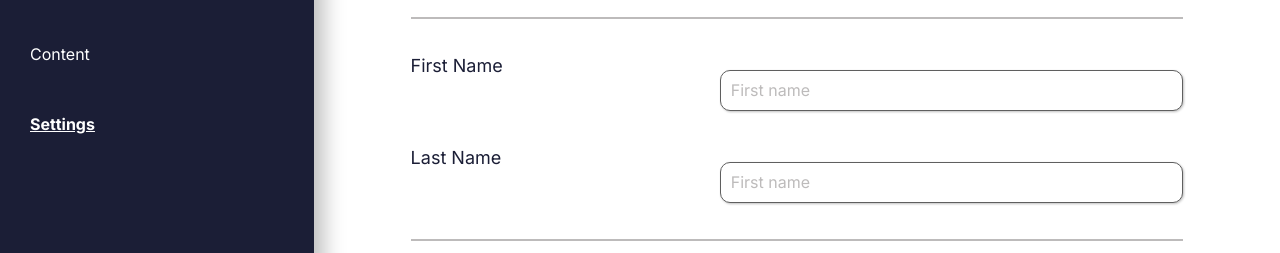
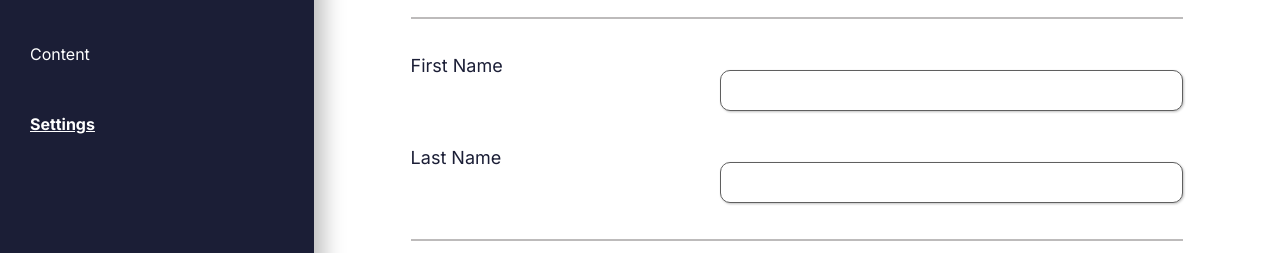
Before and after one commit to osmanmahad/Daily-UI-007, a plain HTML site: page index.html in a window 1280 px wide. Shown: the part 383-636 px from the top of the page. Drawn offline with Linux system fonts and the light colour scheme.

Commit message:
Update index.html

```diff
--- a/index.html
+++ b/index.html
@@ -100,7 +100,6 @@
               <input
                 type="text"
                 name="First Name"
-                placeholder="First name"
                 class="input_mobile"
               />
             </div>
@@ -113,7 +112,6 @@
               <input
                 type="text"
                 name="Last Name"
-                placeholder="First name"
                 class="input_mobile"
               />
             </div>
```
